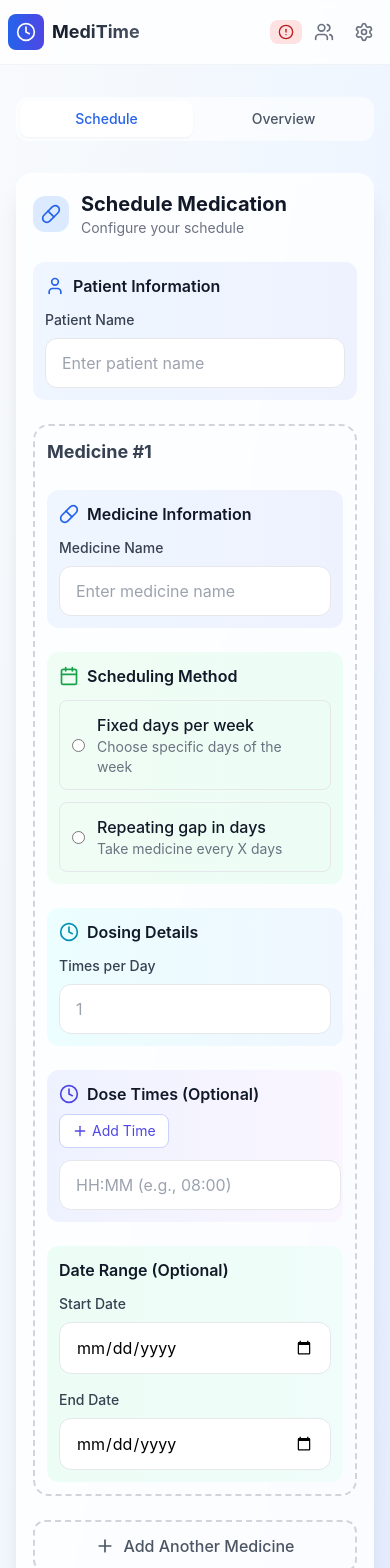
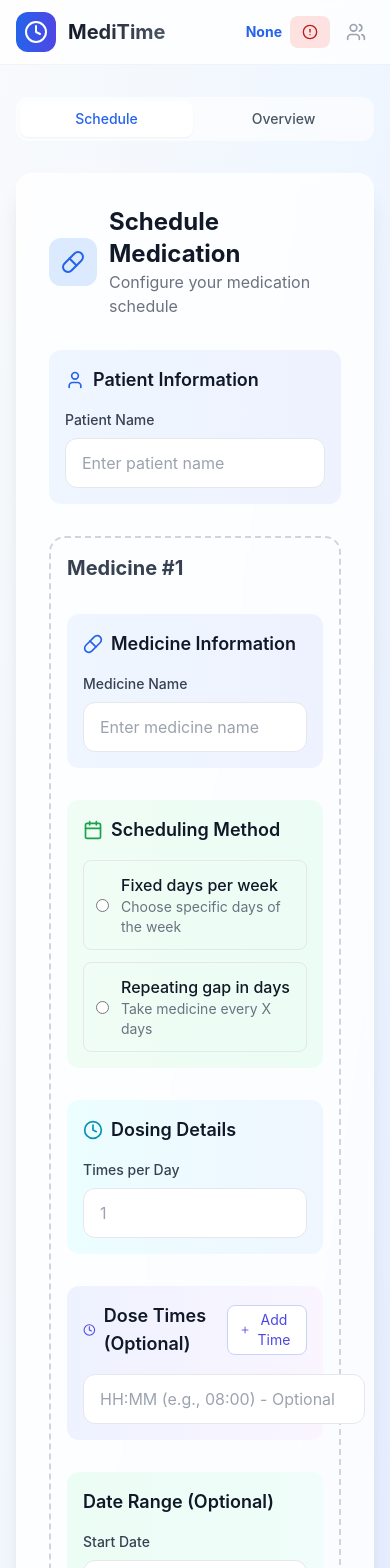
Before and after one commit to roshan35480/meditime, a React (Create React App) app: page / in a window 390 px wide. Shown: the top 1568 px of the page. Built offline with nearby package versions, Linux system fonts and the light colour scheme.

Commit message:
feat: make application responsive

```diff
--- a/src/components/Header.js
+++ b/src/components/Header.js
@@ -10,53 +10,50 @@ const Header = ({
 }) => {
   return (
     <div className="bg-white/80 backdrop-blur-sm border-b border-gray-200/50 sticky top-0 z-10">
-      <div className="max-w-7xl mx-auto px-2 sm:px-6 lg:px-8">
+      <div className="max-w-7xl mx-auto px-4 sm:px-6 lg:px-8">
         <div className="flex items-center justify-between h-16">
-          <div className="flex items-center space-x-2">
-            <div className="bg-gradient-to-r from-blue-600 to-indigo-600 p-2 rounded-lg">
-              <Clock className="w-5 h-5 text-white" />
+          <div className="flex items-center space-x-3">
+            <div className="bg-gradient-to-r from-blue-600 to-indigo-600 p-2 rounded-xl">
+              <Clock className="w-6 h-6 text-white" />
             </div>
             <div>
-              <h1 className="text-lg sm:text-xl font-bold bg-gradient-to-r from-gray-900 to-gray-600 bg-clip-text text-transparent">
+              <h1 className="text-xl font-bold bg-gradient-to-r from-gray-900 to-gray-600 bg-clip-text text-transparent">
                 MediTime
               </h1>
-              <p className="text-xs text-gray-500 hidden sm:block">Medication Scheduler</p>
+              <p className="hidden sm:block text-xs text-gray-500">Medication Scheduler</p>
             </div>
           </div>
-          <div className="flex items-center space-x-1 sm:space-x-2">
-            <div className="text-xs sm:text-sm font-medium text-gray-600 hidden sm:block">
-              User: <span className="font-bold text-blue-600">{activeUser || 'None'}</span>
+          <div className="flex items-center space-x-2 sm:space-x-4">
+            <div className="text-sm font-medium text-gray-600">
+              <span className="hidden sm:inline">User: </span><span className="font-bold text-blue-600">{activeUser || 'None'}</span>
             </div>
             {/* Notification Permission Button */}
             {notificationPermission === 'default' && (
               <button
                 onClick={requestNotificationPermission}
-                className="flex items-center gap-1 sm:gap-2 px-2 sm:px-3 py-1 sm:py-2 bg-yellow-100 text-yellow-700 rounded-lg hover:bg-yellow-200 transition-colors text-xs sm:text-sm font-medium"
+                className="flex items-center gap-2 px-3 py-2 bg-yellow-100 text-yellow-700 rounded-lg hover:bg-yellow-200 transition-colors text-sm font-medium"
               >
                 <Bell className="w-4 h-4" />
-                <span className="hidden sm:inline">Enable</span>
+                <span className="hidden sm:inline">Enable Notifications</span>
               </button>
             )}
             {notificationPermission === 'granted' && (
-              <div className="flex items-center gap-1 sm:gap-2 px-2 sm:px-3 py-1 sm:py-2 bg-green-100 text-green-700 rounded-lg text-xs sm:text-sm font-medium">
+              <div className="flex items-center gap-2 px-3 py-2 bg-green-100 text-green-700 rounded-lg text-sm font-medium">
                 <Bell className="w-4 h-4" />
-                <span className="hidden sm:inline">Enabled</span>
+                <span className="hidden sm:inline">Notifications Enabled</span>
               </div>
             )}
             {notificationPermission === 'denied' && (
               <div
                 onClick={onShowPermissionDeniedModal}
-                className="flex items-center gap-1 sm:gap-2 px-2 sm:px-3 py-1 sm:py-2 bg-red-100 text-red-700 rounded-lg text-xs sm:text-sm font-medium cursor-pointer hover:bg-red-200 transition-colors"
+                className="flex items-center gap-2 px-3 py-2 bg-red-100 text-red-700 rounded-lg text-sm font-medium cursor-pointer hover:bg-red-200 transition-colors"
               >
                 <AlertCircle className="w-4 h-4" />
-                <span className="hidden sm:inline">Blocked</span>
+                <span className="hidden sm:inline">Notifications Blocked</span>
               </div>
             )}
-            <button onClick={onShowUserModal} className="p-2 text-gray-500 hover:text-gray-600 transition-colors" title="Manage Users">
+            <button onClick={onShowUserModal} className="p-2 text-gray-400 hover:text-gray-600 transition-colors" title="Manage Users">
               <Users className="w-5 h-5" />
-            </button>
-            <button className="p-2 text-gray-500 hover:text-gray-600 transition-colors">
-              <Settings className="w-5 h-5" />
             </button>
           </div>
         </div>
--- a/src/components/Overview.js
+++ b/src/components/Overview.js
@@ -10,15 +10,15 @@ const Overview = ({
   onShowUserModal,
 }) => {
   return (
-    <div className="bg-white/80 backdrop-blur-sm rounded-2xl shadow-xl border border-white/20 p-8">
-      <div className="flex flex-wrap items-center justify-between mb-6 gap-4">
-        <h2 className="text-2xl font-bold text-gray-900">
+    <div className="bg-white/80 backdrop-blur-sm rounded-2xl shadow-xl border border-white/20 p-4 sm:p-8">
+      <div className="flex flex-col sm:flex-row sm:items-center justify-between mb-6 gap-4">
+        <h2 className="text-xl sm:text-2xl font-bold text-gray-900">
           Schedule Overview for <span className="text-blue-600">{activeUser || '...'}</span>
         </h2>
         {activeUser && savedSchedules.length > 0 && (
           <button
             onClick={onClearAllSchedules}
-            className="flex items-center gap-2 px-4 py-2 bg-red-100 text-red-700 rounded-lg hover:bg-red-200 transition-colors text-sm font-medium"
+            className="w-full sm:w-auto flex items-center justify-center sm:justify-start gap-2 px-4 py-2 bg-red-100 text-red-700 rounded-lg hover:bg-red-200 transition-colors text-sm font-medium"
           >
             <Trash2 className="w-4 h-4" />
             Clear All Schedules
--- a/src/components/ScheduleForm.js
+++ b/src/components/ScheduleForm.js
@@ -18,22 +18,22 @@ const ScheduleForm = ({
   onReset,
 }) => {
   return (
-    <div className="bg-white/80 backdrop-blur-sm rounded-2xl shadow-xl border border-white/20 p-4 sm:p-6 md:p-8">
-      <div className="flex items-center space-x-3 mb-6 sm:mb-8">
-        <div className="bg-blue-100 p-2 sm:p-3 rounded-xl">
-          <Pill className="w-5 h-5 sm:w-6 sm:h-6 text-blue-600" />
+    <div className="bg-white/80 backdrop-blur-sm rounded-2xl shadow-xl border border-white/20 p-8">
+      <div className="flex items-center space-x-3 mb-8">
+        <div className="bg-blue-100 p-3 rounded-xl">
+          <Pill className="w-6 h-6 text-blue-600" />
         </div>
         <div>
-          <h2 className="text-xl sm:text-2xl font-bold text-gray-900">Schedule Medication</h2>
-          <p className="text-sm text-gray-500">Configure your schedule</p>
+          <h2 className="text-2xl font-bold text-gray-900">Schedule Medication</h2>
+          <p className="text-gray-500">Configure your medication schedule</p>
         </div>
       </div>
 
+      <div className="space-y-8">
+        {/* Patient Info */}
         <div className="space-y-6">
-        {/* Patient Info */}
-        <div className="space-y-4">
-          <div className="bg-gradient-to-r from-blue-50 to-indigo-50 rounded-xl p-3 sm:p-4">
-            <h3 className="text-base sm:text-lg font-semibold text-gray-900 mb-3 sm:mb-4 flex items-center gap-2">
+          <div className="bg-gradient-to-r from-blue-50 to-indigo-50 rounded-xl p-4">
+            <h3 className="text-lg font-semibold text-gray-900 mb-4 flex items-center gap-2">
               <User className="w-5 h-5 text-blue-600" />
               Patient Information
             </h3>
@@ -66,23 +66,23 @@ const ScheduleForm = ({
           const medicineErrors = (errors.medicines && errors.medicines[index]) || {};
 
           return (
-          <div key={index} className="space-y-6 border-2 border-dashed border-gray-300 rounded-2xl p-3 sm:p-4 relative">
+          <div key={index} className="space-y-8 border-2 border-dashed border-gray-300 rounded-2xl p-4 relative mb-6">
             {formData.medicines.length > 1 && (
               <button
                 type="button"
                 onClick={() => onRemoveMedicine(index)}
-                className="absolute top-2 right-2 text-red-500 hover:text-red-700 p-1 hover:bg-red-50 rounded-lg transition-all z-10"
+                className="absolute top-4 right-4 text-red-500 hover:text-red-700 p-2 hover:bg-red-50 rounded-lg transition-all z-10"
               >
-                <Minus className="w-4 h-4" />
+                <Minus className="w-5 h-5" />
               </button>
             )}
             <div className="flex items-center">
-              <h3 className="text-lg sm:text-xl font-bold text-gray-700">Medicine #{index + 1}</h3>
+              <h3 className="text-xl font-bold text-gray-700">Medicine #{index + 1}</h3>
             </div>
 
             {/* Medicine Name */}
-            <div className="bg-gradient-to-r from-blue-50 to-indigo-50 rounded-xl p-3 sm:p-4">
-              <h3 className="text-base sm:text-lg font-semibold text-gray-900 mb-3 sm:mb-4 flex items-center gap-2">
+            <div className="bg-gradient-to-r from-blue-50 to-indigo-50 rounded-xl p-4">
+              <h3 className="text-lg font-semibold text-gray-900 mb-4 flex items-center gap-2">
                 <Pill className="w-5 h-5 text-blue-600" />
                 Medicine Information
               </h3>
@@ -109,8 +109,8 @@ const ScheduleForm = ({
             </div>
 
             {/* Scheduling Method */}
-            <div className="bg-gradient-to-r from-green-50 to-emerald-50 rounded-xl p-3 sm:p-4">
-              <h3 className="text-base sm:text-lg font-semibold text-gray-900 mb-3 sm:mb-4 flex items-center gap-2">
+            <div className="bg-gradient-to-r from-green-50 to-emerald-50 rounded-xl p-4">
+              <h3 className="text-lg font-semibold text-gray-900 mb-4 flex items-center gap-2">
                 <Calendar className="w-5 h-5 text-green-600" />
                 Scheduling Method
               </h3>
@@ -152,18 +152,18 @@ const ScheduleForm = ({
 
             {/* Days Selection */}
             {medicine.schedulingMethod === 'daysPerWeek' && (
-              <div className="bg-gradient-to-r from-purple-50 to-pink-50 rounded-xl p-3 sm:p-4">
-                <h3 className="text-base sm:text-lg font-semibold text-gray-900 mb-3 sm:mb-4">Select Days</h3>
-                <div className="grid grid-cols-3 sm:grid-cols-4 gap-2">
+              <div className="bg-gradient-to-r from-purple-50 to-pink-50 rounded-xl p-4">
+                <h3 className="text-lg font-semibold text-gray-900 mb-4">Select Days</h3>
+                <div className="grid grid-cols-2 sm:grid-cols-3 md:grid-cols-4 gap-3">
                   {weekdays.map(day => (
-                    <label key={day} className="flex items-center p-2 border border-gray-200 rounded-lg hover:bg-white/50 transition-colors cursor-pointer">
+                    <label key={day} className="flex items-center p-3 border border-gray-200 rounded-lg hover:bg-white/50 transition-colors cursor-pointer">
                       <input
                         type="checkbox"
                         checked={medicine.selectedDays.includes(day)}
                         onChange={() => onDayToggle(index, day)}
-                        className="mr-2 text-purple-600"
+                        className="mr-3 text-purple-600"
                       />
-                      <span className="font-medium text-gray-900 text-sm">{day}</span>
+                      <span className="font-medium text-gray-900">{day}</span>
                     </label>
                   ))}
                 </div>
@@ -178,8 +178,8 @@ const ScheduleForm = ({
 
             {/* Days Gap */}
             {medicine.schedulingMethod === 'daysGap' && (
-              <div className="bg-gradient-to-r from-orange-50 to-amber-50 rounded-xl p-3 sm:p-4">
-                <h3 className="text-base sm:text-lg font-semibold text-gray-900 mb-3 sm:mb-4">Gap Between Days</h3>
+              <div className="bg-gradient-to-r from-orange-50 to-amber-50 rounded-xl p-4">
+                <h3 className="text-lg font-semibold text-gray-900 mb-4">Gap Between Days</h3>
                 <input
                   type="number"
                   min="1"
@@ -200,8 +200,8 @@ const ScheduleForm = ({
             )}
 
             {/* Dosing Details */}
-            <div className="bg-gradient-to-r from-cyan-50 to-blue-50 rounded-xl p-3 sm:p-4">
-              <h3 className="text-base sm:text-lg font-semibold text-gray-900 mb-3 sm:mb-4 flex items-center gap-2">
+            <div className="bg-gradient-to-r from-cyan-50 to-blue-50 rounded-xl p-4">
+              <h3 className="text-lg font-semibold text-gray-900 mb-4 flex items-center gap-2">
                 <Clock className="w-5 h-5 text-cyan-600" />
                 Dosing Details
               </h3>
@@ -233,24 +233,23 @@ const ScheduleForm = ({
             </div>
 
             {/* Dose Times - Optional */}
-            <div className="bg-gradient-to-r from-indigo-50 to-purple-50 rounded-xl p-3 sm:p-4">
-              <div className="flex flex-col sm:flex-row sm:items-center sm:justify-between mb-3 sm:mb-4">
-                <h3 className="text-base sm:text-lg font-semibold text-gray-900 flex items-center gap-2 mb-2 sm:mb-0">
+            <div className="bg-gradient-to-r from-indigo-50 to-purple-50 rounded-xl p-4">
+              <div className="flex items-center justify-between mb-4">
+                <h3 className="text-lg font-semibold text-gray-900 flex items-center gap-2">
                   <Clock className="w-5 h-5 text-indigo-600" />
                   Dose Times (Optional)
                 </h3>
                 <button
                   type="button"
                   onClick={() => onAddDoseTime(index)}
-                  className="text-indigo-600 hover:text-indigo-800 text-sm flex items-center gap-1 bg-white px-3 py-1.5 rounded-lg border border-indigo-200 hover:border-indigo-300 transition-all self-start sm:self-center"
+                  className="text-indigo-600 hover:text-indigo-800 text-sm flex items-center gap-1 bg-white px-3 py-1 rounded-lg border border-indigo-200 hover:border-indigo-300 transition-all"
                 >
                   <Plus className="w-4 h-4" />
                   Add Time
                 </button>
               </div>
-              <div className="grid grid-cols-1 sm:grid-cols-2 gap-3">
-                {medicine.doseTimes.length > 0 ? (
-                  medicine.doseTimes.map((time, doseIndex) => (
+              <div className="space-y-3">
+                {medicine.doseTimes.map((time, doseIndex) => (
                   <div key={doseIndex} className="flex items-center gap-3">
                     <input
                       type="text"
@@ -259,7 +258,7 @@ const ScheduleForm = ({
                       className={`flex-1 px-4 py-3 border rounded-xl focus:ring-2 focus:ring-indigo-500 focus:border-transparent transition-all ${
                         medicineErrors[`doseTime${doseIndex}`] ? 'border-red-300 bg-red-50' : 'border-gray-200 hover:border-gray-300'
                       }`}
-                        placeholder="HH:MM (e.g., 08:00)"
+                      placeholder="HH:MM (e.g., 08:00) - Optional"
                     />
                     {medicine.doseTimes.length > 1 && (
                       <button
@@ -271,12 +270,7 @@ const ScheduleForm = ({
                       </button>
                     )}
                   </div>
-                  ))
-                ) : (
-                  <div className="text-center col-span-1 sm:col-span-2 text-gray-500 text-sm py-4">
-                    Click "Add Time" to specify dose times.
-                  </div>
-                )}
+                ))}
               </div>
               {Object.keys(medicineErrors).some(key => key.startsWith('doseTime')) && (
                 <p className="text-red-500 text-sm mt-2 flex items-center gap-1">
@@ -286,8 +280,8 @@ const ScheduleForm = ({
               )}
             </div>
              {/* Optional Date Range */}
-            <div className="bg-gradient-to-r from-emerald-50 to-teal-50 rounded-xl p-3 sm:p-4">
-              <h3 className="text-base sm:text-lg font-semibold text-gray-900 mb-3 sm:mb-4">Date Range (Optional)</h3>
+            <div className="bg-gradient-to-r from-emerald-50 to-teal-50 rounded-xl p-4">
+              <h3 className="text-lg font-semibold text-gray-900 mb-4">Date Range (Optional)</h3>
               <div className="grid grid-cols-1 md:grid-cols-2 gap-4">
                 <div>
                   <label className="block text-sm font-medium text-gray-700 mb-2">
@@ -328,19 +322,19 @@ const ScheduleForm = ({
         </div>
 
         {/* Submit Button */}
-        <div className="flex flex-col sm:flex-row gap-3 pt-6">
+        <div className="flex flex-col sm:flex-row gap-4 pt-8">
           <button
             type="button"
             onClick={onSubmit}
-            className="w-full flex-1 bg-gradient-to-r from-blue-600 to-indigo-600 text-white py-3 px-5 rounded-xl hover:from-blue-700 hover:to-indigo-700 transition-all transform hover:scale-[1.02] shadow-lg hover:shadow-xl flex items-center justify-center gap-2 font-semibold"
+            className="w-full sm:w-auto flex-1 bg-gradient-to-r from-blue-600 to-indigo-600 text-white py-4 px-6 rounded-xl hover:from-blue-700 hover:to-indigo-700 transition-all transform hover:scale-[1.02] shadow-lg hover:shadow-xl flex items-center justify-center gap-2 font-semibold"
           >
             <CheckCircle className="w-5 h-5" />
-            Schedule
+            Schedule Medication
           </button>
           <button
             type="button"
             onClick={onReset}
-            className="w-full sm:w-auto px-5 py-3 text-gray-600 border border-gray-300 rounded-xl hover:bg-gray-50 transition-all font-medium"
+            className="w-full sm:w-auto px-6 py-4 text-gray-600 border border-gray-300 rounded-xl hover:bg-gray-50 transition-all font-medium"
           >
             Reset
           </button>
--- a/src/components/SchedulePreview.js
+++ b/src/components/SchedulePreview.js
@@ -32,32 +32,32 @@ const SchedulePreview = ({ submittedData }) => {
               Schedule Details
             </h4>
             <div className="space-y-3 text-sm">
-              <div className="flex flex-col sm:flex-row sm:justify-between py-2 border-b border-gray-200">
+              <div className="flex flex-col sm:flex-row justify-between py-2 border-b border-gray-200">
                 <span className="font-medium text-gray-600">Patient:</span>
-                <span className="font-semibold text-gray-900 sm:text-right">{submittedData.patientName}</span>
+                <span className="font-semibold text-gray-900 text-left sm:text-right">{submittedData.patientName}</span>
               </div>
               {submittedData.medicines.map((medicine, index) => (
                 <div key={index} className="py-4 border-b border-gray-200 last:border-b-0">
-                   <div className="flex flex-col sm:flex-row sm:justify-between items-start sm:items-center text-blue-700 font-bold mb-2">
+                   <div className="flex justify-between items-center text-blue-700 font-bold mb-2">
                      <span className="flex items-center gap-2"><Pill className="w-4 h-4"/>Medicine #{index + 1}</span>
-                     <span className="sm:text-right">{medicine.medicineName}</span>
+                     <span className="text-left sm:text-right">{medicine.medicineName}</span>
                    </div>
-                  <div className="flex flex-col sm:flex-row sm:justify-between py-2 border-t border-gray-200">
+                  <div className="flex flex-col sm:flex-row justify-between py-2 border-t border-gray-200">
                     <span className="font-medium text-gray-600">Schedule Type:</span>
-                    <span className="font-semibold text-gray-900 sm:text-right">
+                    <span className="font-semibold text-gray-900 text-left sm:text-right">
                       {medicine.schedulingMethod === 'daysPerWeek'
                         ? `Fixed days: ${medicine.selectedDays.join(', ')}`
                         : `Every ${medicine.daysGap} day(s)`
                       }
                     </span>
                   </div>
-                  <div className="flex flex-col sm:flex-row sm:justify-between py-2 border-b border-gray-200">
+                  <div className="flex flex-col sm:flex-row justify-between py-2 border-b border-gray-200">
                     <span className="font-medium text-gray-600">Frequency:</span>
-                    <span className="font-semibold text-gray-900 sm:text-right">{medicine.timesPerDay} time(s) per day</span>
+                    <span className="font-semibold text-gray-900 text-left sm:text-right">{medicine.timesPerDay} time(s) per day</span>
                   </div>
-                  <div className="flex flex-col sm:flex-row sm:justify-between py-2 border-b border-gray-200">
+                  <div className="flex flex-col sm:flex-row justify-between py-2 border-b border-gray-200">
                     <span className="font-medium text-gray-600">Dose Times:</span>
-                    <span className="font-semibold text-gray-900 sm:text-right">
+                    <span className="font-semibold text-gray-900 text-left sm:text-right">
                       {medicine.doseTimes.filter(time => time.trim()).length > 0
                         ? medicine.doseTimes.filter(time => time.trim()).join(', ')
                         : 'Not specified'
@@ -65,15 +65,15 @@ const SchedulePreview = ({ submittedData }) => {
                     </span>
                   </div>
                   {medicine.startDate && (
-                    <div className="flex flex-col sm:flex-row sm:justify-between py-2 border-b border-gray-200">
+                    <div className="flex flex-col sm:flex-row justify-between py-2 border-b border-gray-200">
                       <span className="font-medium text-gray-600">Start Date:</span>
-                      <span className="font-semibold text-gray-900 sm:text-right">{medicine.startDate}</span>
+                      <span className="font-semibold text-gray-900 text-left sm:text-right">{medicine.startDate}</span>
                     </div>
                   )}
                   {medicine.endDate && (
-                    <div className="flex flex-col sm:flex-row sm:justify-between py-2">
+                    <div className="flex flex-col sm:flex-row justify-between py-2">
                       <span className="font-medium text-gray-600">End Date:</span>
-                      <span className="font-semibold text-gray-900 sm:text-right">{medicine.endDate}</span>
+                      <span className="font-semibold text-gray-900 text-left sm:text-right">{medicine.endDate}</span>
                     </div>
                   )}
                 </div>
--- a/src/meditime.js
+++ b/src/meditime.js
@@ -544,7 +544,7 @@ const MediTime = () => {
         </div>
 
         {activeTab === 'schedule' && (
-          <div className="grid grid-cols-1 xl:grid-cols-2 gap-8">
+          <div className="grid grid-cols-1 lg:grid-cols-2 gap-8">
             {/* Form Section */}
             <ScheduleForm
               formData={formData}
```
Lines whose indentation alone changed are shown as unchanged.
